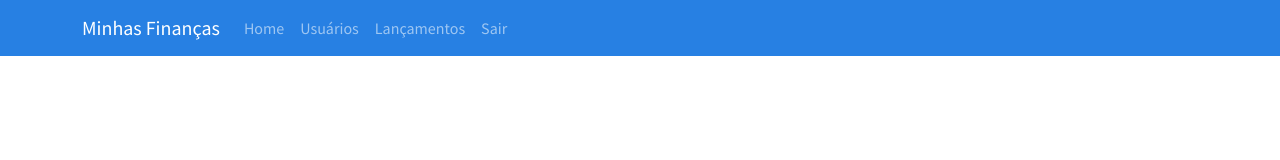
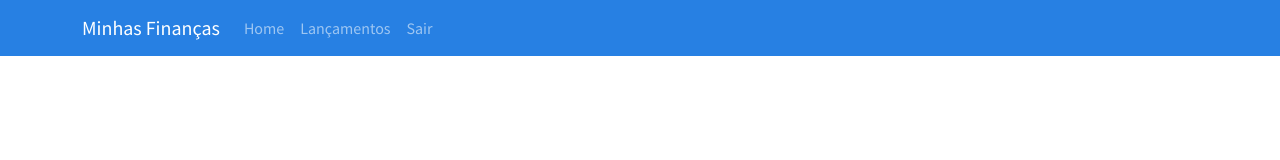
Before and after one commit to antonioedb/minhas-financas-app, a React (Create React App) app: page / in a window 1280 px wide. Shown: the top 160 px of the page. Built offline with nearby package versions, Linux system fonts and the light colour scheme.

Commit message:
Retirar menu usuarios

```diff
--- a/src/components/navbar.js
+++ b/src/components/navbar.js
@@ -22,7 +22,7 @@ function Navbar(props){
                 <div className="collapse navbar-collapse" id="navbarResponsive">
                     <ul className="navbar-nav">
                         <NavbarItem href="/home" label="Home" />
-                        <NavbarItem href="/cadastro-usuario" label="Usuários" />
+
                         <NavbarItem href="/consulta-lancamentos" label="Lançamentos" />
                         <NavbarItem onClick={deslogar} href="/login" label="Sair" />
                     </ul>
```
